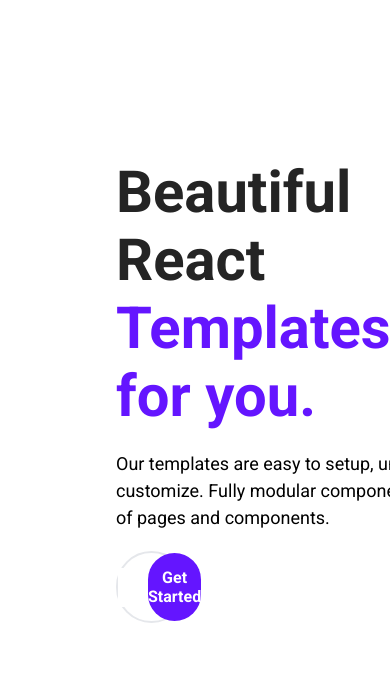
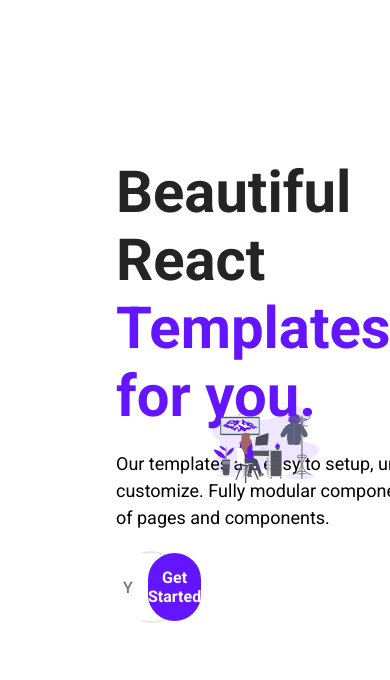
Before and after one commit to ajford3866/project-1.2, a plain HTML site: page index.html in a window 390 px wide. Shown: the part 128-808 px from the top of the page. Drawn offline with Linux system fonts and the light colour scheme.

Commit message:
code update

```diff
--- a/style.css
+++ b/style.css
@@ -474,15 +474,17 @@ header
 }
 
 .wrap-img-header {
-  display: flex;
-
-
+
+display: flex;
+ flex-direction: column;
 
   width: 100%;
 }
 
 .lady-image {
-    display: flex;
+
+   display: flex;
+   flex-direction: column;
 
 width: 100%;
 margin-left: 50px;
@@ -1603,8 +1605,25 @@ display: flex;
 }
 
 .wrap-img-header {
-flex-direction:column;
-
-}
-
-}
+
+ flex-direction: column;
+ align-items: center;
+
+  width: 100%;
+
+}
+
+  .header__email {
+  width: 100%;
+  max-width: 100%;
+  height: 68px;
+
+  display: flex;
+  flex-direction: column;
+
+  align-items: center;
+}
+
+
+
+}
```
Also changed, not shown: index.html (+1 -1 lines).
